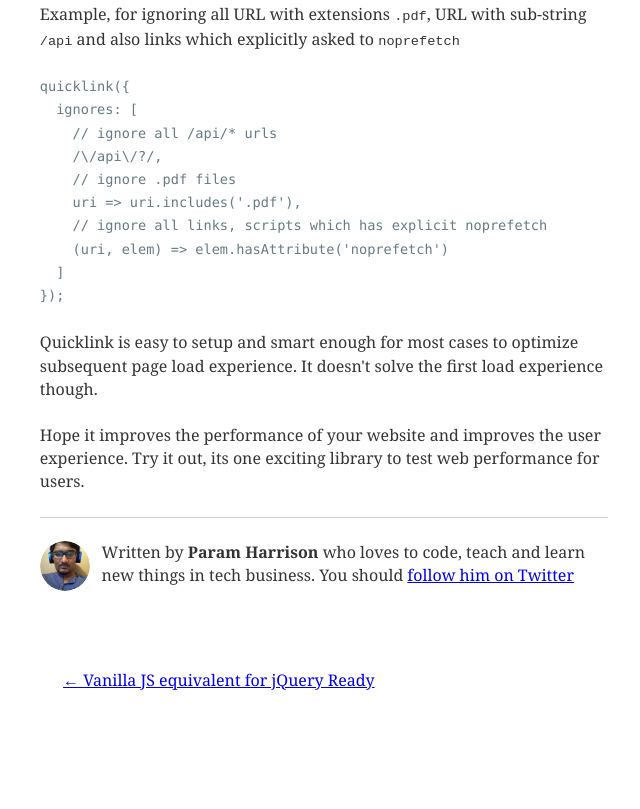
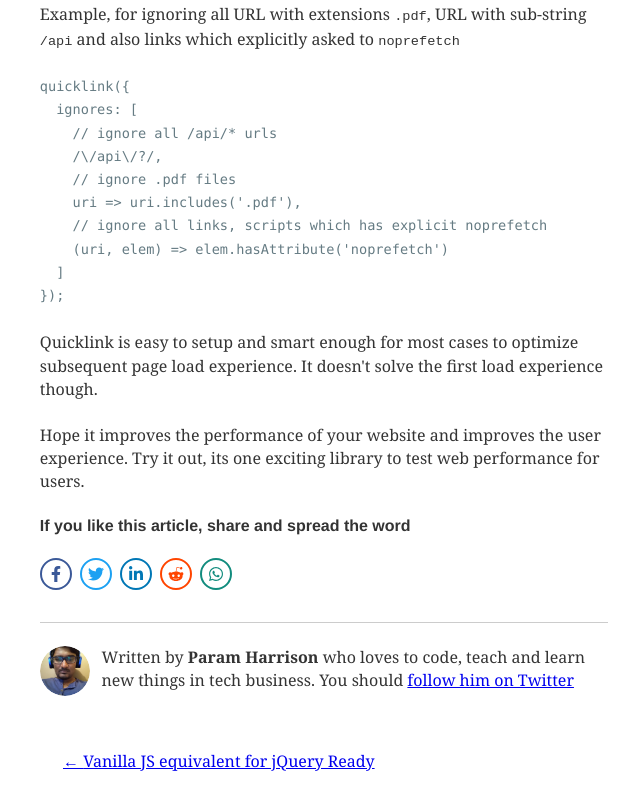
Before and after one commit to Param-Harrison/blog, a Gatsby site: page /quicklink-to-fast-loading-susequent-pages-in-website/ in a window 1280 px wide. Shown: the part 1645-2454 px from the top of the page, without its empty margins (316-956 px from the left). Before the commit the page ends 2406 px from the top, so only its background shows below. Built offline with nearby package versions, Linux system fonts and the light colour scheme; Gatsby itself is replaced by a stand-in of ours; some packages are replaced by stand-ins of ours; code samples lack their colours.

Commit message:
feat: social share component for blog posts (#1)

```diff
--- a/gatsby-config.js
+++ b/gatsby-config.js
@@ -5,7 +5,7 @@ module.exports = {
     description: `Sharing my knowledge on Product and Engineering`,
     siteUrl: `https://learnwithparam.com`,
     social: {
-      twitter: `jacknapes`,
+      twitter: `Jacknapes`,
     },
   },
   plugins: [
--- a/package.json
+++ b/package.json
@@ -8,6 +8,10 @@
     "url": "https://github.com/paramlabs/LearnWithParam/issues"
   },
   "dependencies": {
+    "@fortawesome/fontawesome-svg-core": "^1.2.14",
+    "@fortawesome/free-brands-svg-icons": "^5.7.1",
+    "@fortawesome/free-solid-svg-icons": "^5.7.1",
+    "@fortawesome/react-fontawesome": "^0.1.4",
     "@weknow/gatsby-remark-codepen": "^0.1.0",
     "gatsby": "^2.0.93",
     "gatsby-image": "^2.0.27",
@@ -30,6 +34,7 @@
     "react": "^16.5.1",
     "react-dom": "^16.5.1",
     "react-helmet": "^5.2.0",
+    "react-share": "^2.4.0",
     "react-typography": "^0.16.13",
     "typeface-merienda": "0.0.71",
     "typeface-roboto": "0.0.54",
--- a/src/components/Bio.js
+++ b/src/components/Bio.js
@@ -14,7 +14,7 @@ function Bio() {
           <div
             style={{
               display: `flex`,
-              marginBottom: rhythm(2.5),
+              marginBottom: rhythm(1.5),
             }}
           >
             <Image
@@ -31,9 +31,13 @@ function Bio() {
               }}
             />
             <p>
-              Written by <strong>{author}</strong> who loves to code, teach and learn new things in tech business.
-              You should {` `}
-              <a target="_blank" rel="noopener" href={`https://twitter.com/${social.twitter}`}>
+              Written by <strong>{author}</strong> who loves to code, teach and
+              learn new things in tech business. You should {` `}
+              <a
+                target="_blank"
+                rel="noopener"
+                href={`https://twitter.com/${social.twitter}`}
+              >
                 follow him on Twitter
               </a>
             </p>
--- /dev/null
+++ b/src/components/SocialShare.js
@@ -0,0 +1,109 @@
+import React from 'react';
+import PropTypes from 'prop-types';
+import { FontAwesomeIcon } from '@fortawesome/react-fontawesome';
+import {
+  faFacebookF,
+  faTwitter,
+  faWhatsapp,
+  faRedditAlien,
+  faLinkedinIn,
+} from '@fortawesome/free-brands-svg-icons';
+import { library } from '@fortawesome/fontawesome-svg-core';
+import {
+  FacebookShareButton,
+  LinkedinShareButton,
+  TwitterShareButton,
+  WhatsappShareButton,
+  RedditShareButton,
+} from 'react-share';
+
+library.add(faFacebookF, faTwitter, faLinkedinIn, faWhatsapp, faRedditAlien);
+
+const socialStyle = {
+  boxShadow: `none`,
+  display: `inline-flex`,
+  fontSize: `1rem`,
+  cursor: `pointer`,
+  width: `2rem`,
+  height: `2rem`,
+  justifyContent: `center`,
+  alignItems: `center`,
+  border: `2px solid`,
+  borderRadius: `50%`,
+  marginRight: `0.5rem`,
+  marginBottom: `2rem`,
+};
+
+const SocialShare = ({ social, config, tags }) => (
+  <section>
+    <h4>If you like this article, share and spread the word</h4>
+    <FacebookShareButton
+      url={config.url}
+      style={{
+        ...socialStyle,
+        color: `#3b5998`,
+      }}
+    >
+      <FontAwesomeIcon icon={faFacebookF} />
+    </FacebookShareButton>
+    <TwitterShareButton
+      url={config.url}
+      title={config.title}
+      via={social.twitter.split('@').join('')}
+      hashtags={tags}
+      style={{
+        ...socialStyle,
+        color: `#1da1f2`,
+      }}
+    >
+      <FontAwesomeIcon icon={faTwitter} />
+    </TwitterShareButton>
+    <LinkedinShareButton
+      url={config.url}
+      title={config.title}
+      style={{
+        ...socialStyle,
+        color: `#0077b5`,
+      }}
+    >
+      <FontAwesomeIcon icon={faLinkedinIn} />
+    </LinkedinShareButton>
+    <RedditShareButton
+      url={config.url}
+      title={config.title}
+      style={{
+        ...socialStyle,
+        color: `#ff4500`,
+      }}
+    >
+      <FontAwesomeIcon icon={faRedditAlien} />
+    </RedditShareButton>
+    <WhatsappShareButton
+      url={config.url}
+      title={config.title}
+      style={{
+        ...socialStyle,
+        color: `#128c7e`,
+      }}
+    >
+      <FontAwesomeIcon icon={faWhatsapp} />
+    </WhatsappShareButton>
+  </section>
+);
+
+SocialShare.propTypes = {
+  social: PropTypes.shape({
+    twitter: PropTypes.string.isRequired,
+  }).isRequired,
+  config: PropTypes.shape({
+    url: PropTypes.string.isRequired,
+    title: PropTypes.string.isRequired,
+  }),
+  tags: PropTypes.arrayOf(PropTypes.string),
+};
+
+SocialShare.defaultProps = {
+  tags: [],
+};
+
+export default SocialShare;
--- a/src/templates/blog-post.js
+++ b/src/templates/blog-post.js
@@ -2,6 +2,7 @@ import React from 'react';
 import { Link, graphql } from 'gatsby';
 
 import Bio from '../components/Bio';
+import SocialShare from '../components/SocialShare';
 import Layout from '../components/Layout';
 import SEO from '../components/seo';
 import { rhythm, scale } from '../utils/typography';
@@ -10,14 +11,13 @@ class BlogPostTemplate extends React.Component {
   render() {
     const post = this.props.data.markdownRemark;
     const siteTitle = this.props.data.site.siteMetadata.title;
+    const { siteUrl, social } = this.props.data.site.siteMetadata;
     const { previous, next } = this.props.pageContext;
 
     return (
       <Layout location={this.props.location} title={siteTitle}>
         <SEO title={post.frontmatter.title} description={post.excerpt} />
-        <h1>
-          {post.frontmatter.title}
-        </h1>
+        <h1>{post.frontmatter.title}</h1>
         <small
           style={{
             ...scale(-1 / 5),
@@ -30,6 +30,14 @@ class BlogPostTemplate extends React.Component {
           {post.frontmatter.date}
         </small>
         <div dangerouslySetInnerHTML={{ __html: post.html }} />
+        <SocialShare
+          social={social}
+          config={{
+            url: `${siteUrl}${post.fields.slug}`,
+            title: post.frontmatter.title,
+          }}
+          tags={post.frontmatter.tags}
+        />
         <hr
           style={{
             marginBottom: rhythm(1),
@@ -74,15 +82,23 @@ export const pageQuery = graphql`
       siteMetadata {
         title
         author
+        siteUrl
+        social {
+          twitter
+        }
       }
     }
     markdownRemark(fields: { slug: { eq: $slug } }) {
       id
       excerpt(pruneLength: 160)
       html
+      fields {
+        slug
+      }
       frontmatter {
         title
         date(formatString: "MMMM DD, YYYY")
+        tags
       }
     }
   }
```
Also changed, not shown: 1 other file.
